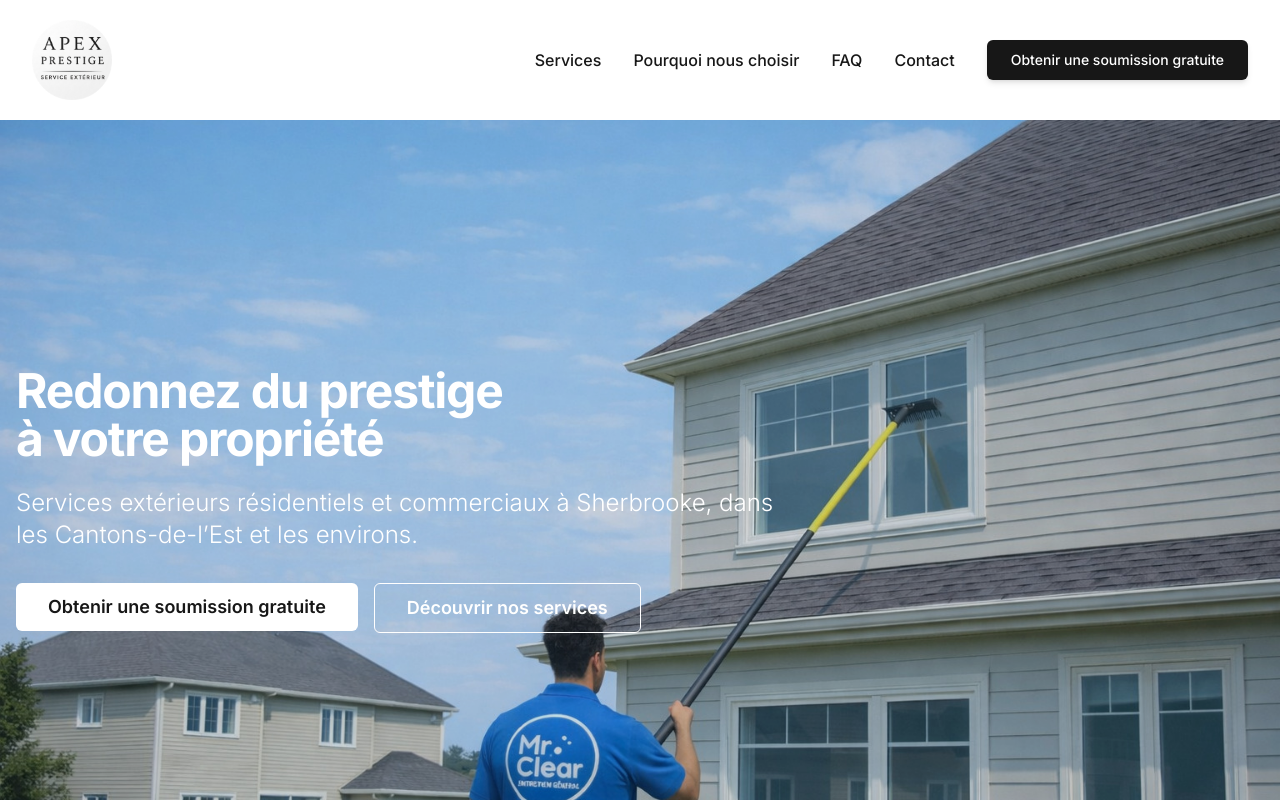
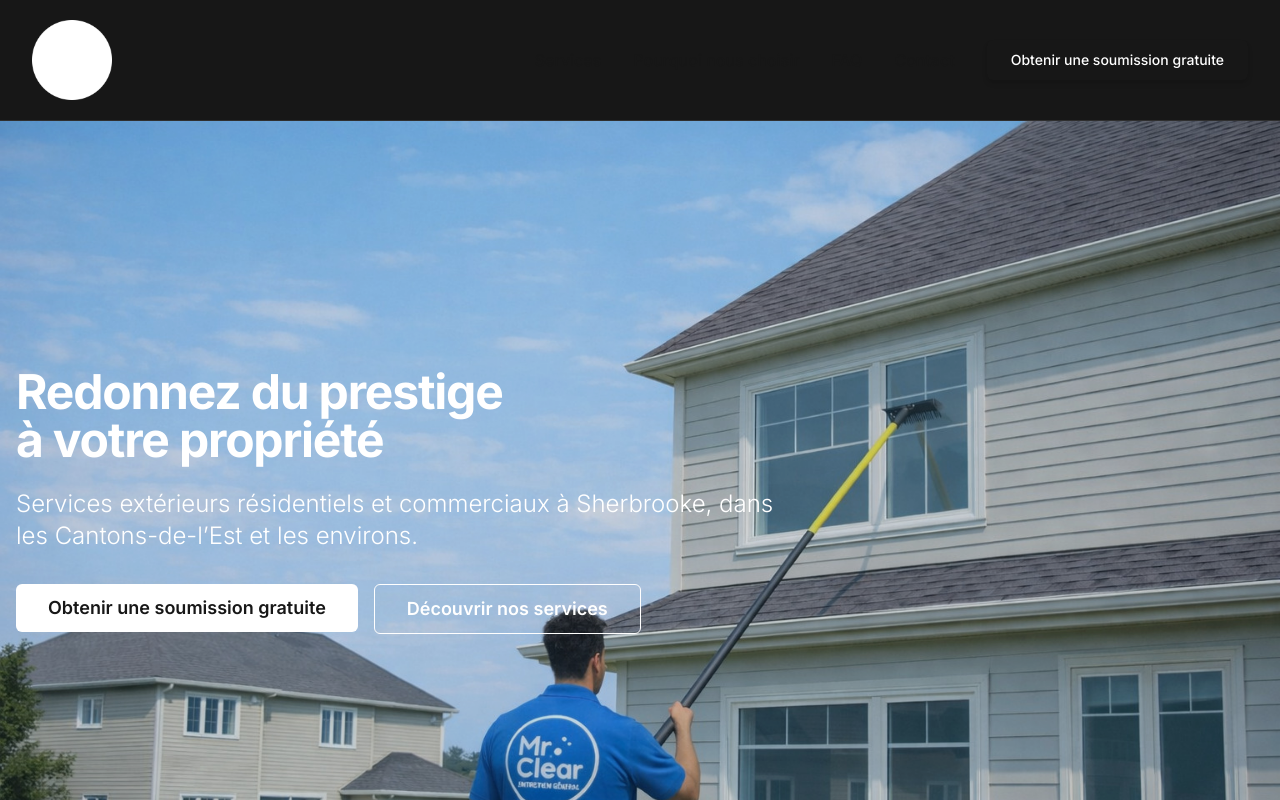
Before and after one commit to MiXir-Dev/apexprestige-mixir, a React (Vite) app: page / in a window 1280 px wide. Shown: the top 800 px of the page. Built offline with nearby package versions, Linux system fonts and the light colour scheme.

Commit message:
Refactor Header component for improved scroll handling and code clarity

```diff
--- a/src/components/Header.tsx
+++ b/src/components/Header.tsx
@@ -1,8 +1,10 @@
 import { useEffect, useState } from "react";
 import { useLocation, useNavigate } from "react-router-dom";
+
 import DesktopNav from "@/components/header/DesktopNav";
 import Logo from "@/components/header/Logo";
 import MobileMenu from "@/components/header/MobileMenu";
+
 import { QUOTE_PATH, buildHomeSectionPath } from "@/consts/paths";
 import { isHomeVariantPath } from "@/lib/localize-service-area";
 import {
@@ -13,60 +15,83 @@ import {
 const Header = () => {
   const [isSticky, setIsSticky] = useState(false);
   const [isOpen, setIsOpen] = useState(false);
-  const [hasScrolled, setHasScrolled] = useState(false);
+
   const navigate = useNavigate();
   const location = useLocation();
 
   useEffect(() => {
     const handleScroll = () => {
-      if (!hasScrolled) {
-        setHasScrolled(true);
-      }
-
       setIsSticky(window.scrollY > 50);
     };
 
-    window.addEventListener("scroll", handleScroll);
+    handleScroll();
+
+    window.addEventListener("scroll", handleScroll, {
+      passive: true,
+    });
+
     return () => {
       window.removeEventListener("scroll", handleScroll);
     };
-  }, [hasScrolled]);
+  }, []);
 
   const handleNavigation = (id: string) => {
     setIsOpen(false);
 
     const scrollToId = () => {
       const element = document.getElementById(id);
+
       if (element) {
-        element.scrollIntoView({ behavior: "smooth", block: "start" });
+        element.scrollIntoView({
+          behavior: "smooth",
+          block: "start",
+        });
       }
     };
 
     if (!isHomeVariantPath(location.pathname)) {
       navigate(buildHomeSectionPath(id));
       setTimeout(scrollToId, 100);
-    } else {
-      scrollToId();
+      return;
     }
+
+    scrollToId();
   };
 
   const handleQuote = () => {
-    if (shouldOpenQuoteInNewTab(location.pathname)) return openPathInNewTab(QUOTE_PATH);
+    if (shouldOpenQuoteInNewTab(location.pathname)) {
+      openPathInNewTab(QUOTE_PATH);
+      return;
+    }
+
     navigate(QUOTE_PATH);
   };
 
   return (
     <header
-      className={`sticky top-0 z-50 w-full backdrop-blur-lg backdrop-saturate-150 sticky-header-transition
-      ${
-        isSticky
-          ? "bg-white shadow-md py-4"
-          : "bg-white py-5"
-      }`}
+      className={`
+        sticky top-0 z-50 w-full
+        border-b border-white/10
+        text-white
+        backdrop-blur-xl backdrop-saturate-150
+        transition-all duration-300 ease-in-out
+        ${
+          isSticky
+            ? "bg-brand-blue/90 py-4 shadow-lg shadow-black/20"
+            : "bg-brand-blue py-5"
+        }
+      `}
     >
       <div className="container mx-auto flex items-center justify-between">
-        <Logo isSticky={isSticky} />
-        <DesktopNav onNavigate={handleNavigation} onQuote={handleQuote} />
+        <div className="shrink-0 brightness-0 invert">
+          <Logo isSticky={isSticky} />
+        </div>
+
+        <DesktopNav
+          onNavigate={handleNavigation}
+          onQuote={handleQuote}
+        />
+
         <MobileMenu
           isOpen={isOpen}
           onOpenChange={setIsOpen}
```
